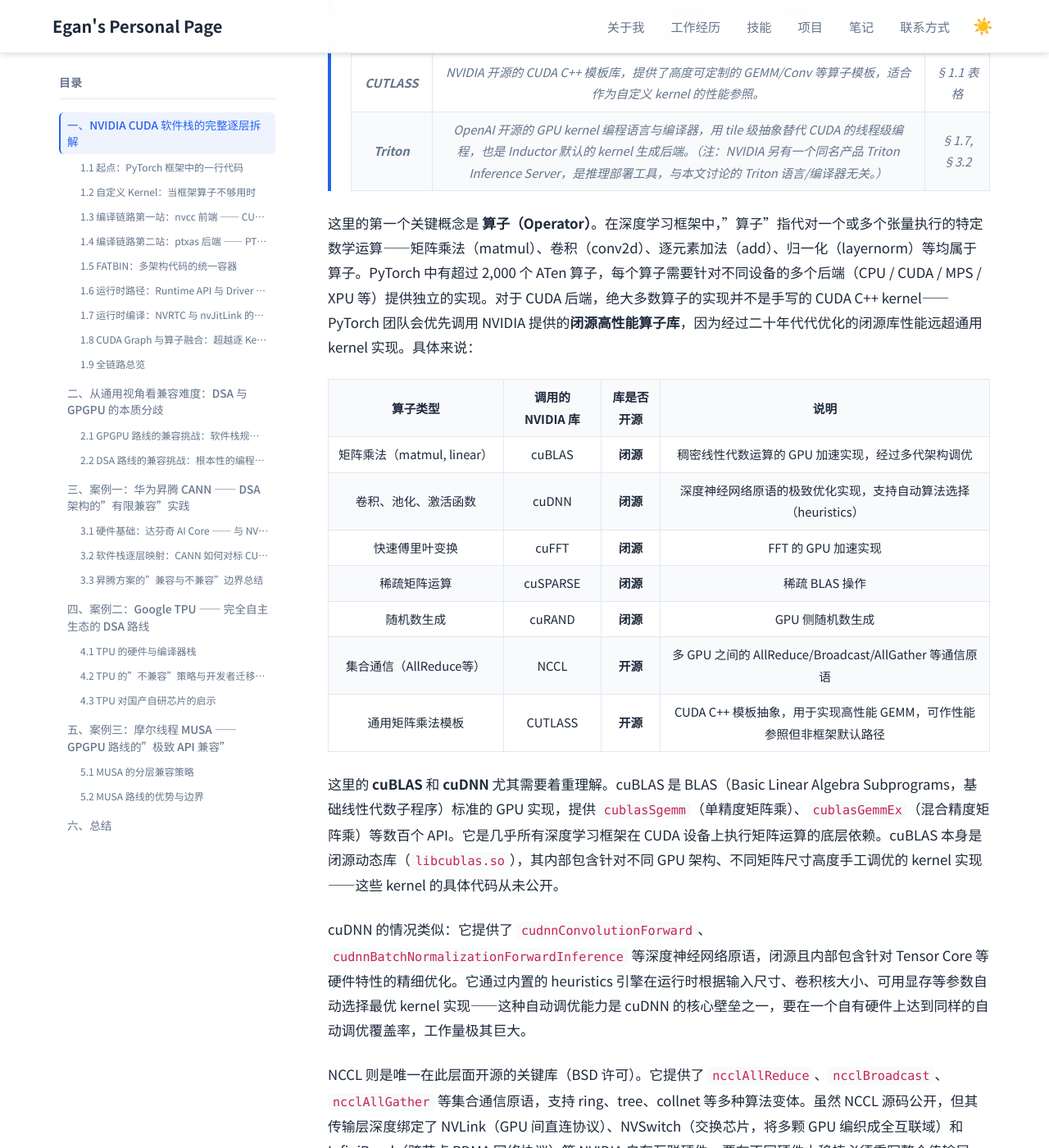
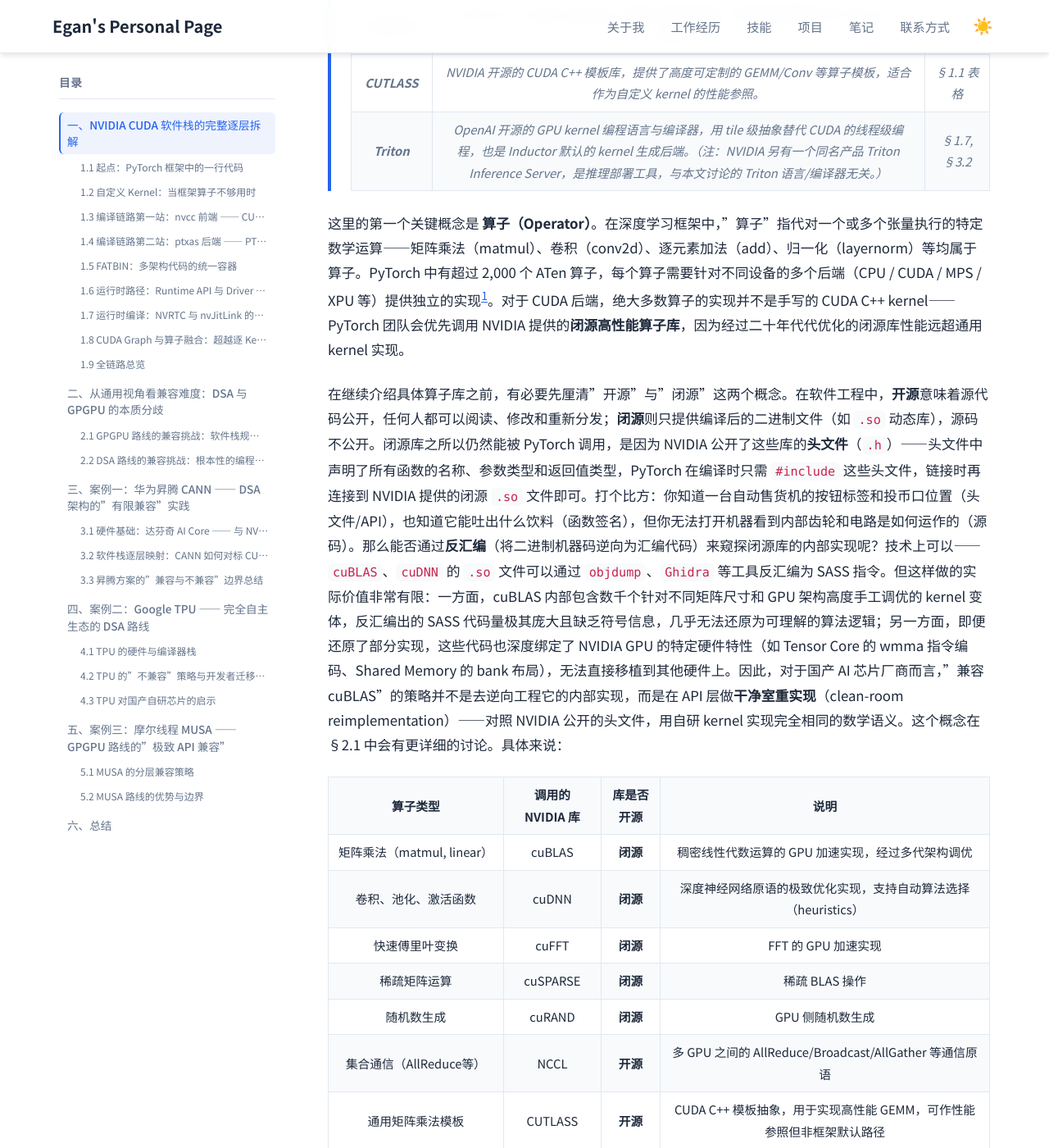
Before and after one commit to Lejun-Hu/Lejun-Hu.github.io, a Jekyll site: the page built from _notes/2026-8-15-cuda-ecosystem-compatibility.md, in a window 1280 px wide and 1400 px high, scrolled down 2253 px. Shown: the whole window at 82% size. Built offline with Jekyll 4.4.1, drawn with Linux system fonts in a browser that asks for light colours; some of the changed text lies outside the part shown.

Commit message:
将闭源/开源说明改为正文段落, 添加MPS/XPU注释

```diff
--- a/_notes/2026-8-15-cuda-ecosystem-compatibility.md
+++ b/_notes/2026-8-15-cuda-ecosystem-compatibility.md
@@ -48,7 +48,11 @@ z = torch.matmul(x, y)
 > | **CUTLASS** | NVIDIA 开源的 CUDA C++ 模板库，提供了高度可定制的 GEMM/Conv 等算子模板，适合作为自定义 kernel 的性能参照。 | §1.1 表格 |
 > | **Triton** | OpenAI 开源的 GPU kernel 编程语言与编译器，用 tile 级抽象替代 CUDA 的线程级编程，也是 Inductor 默认的 kernel 生成后端。（注：NVIDIA 另有一个同名产品 Triton Inference Server，是推理部署工具，与本文讨论的 Triton 语言/编译器无关。） | §1.7, §3.2 |
 
-这里的第一个关键概念是 **算子（Operator）**。在深度学习框架中，"算子"指代对一个或多个张量执行的特定数学运算——矩阵乘法（matmul）、卷积（conv2d）、逐元素加法（add）、归一化（layernorm）等均属于算子。PyTorch 中有超过 2,000 个 ATen 算子，每个算子需要针对不同设备的多个后端（CPU / CUDA / MPS / XPU 等）提供独立的实现。对于 CUDA 后端，绝大多数算子的实现并不是手写的 CUDA C++ kernel——PyTorch 团队会优先调用 NVIDIA 提供的**闭源高性能算子库**，因为经过二十年代代优化的闭源库性能远超通用 kernel 实现。具体来说：
+这里的第一个关键概念是 **算子（Operator）**。在深度学习框架中，"算子"指代对一个或多个张量执行的特定数学运算——矩阵乘法（matmul）、卷积（conv2d）、逐元素加法（add）、归一化（layernorm）等均属于算子。PyTorch 中有超过 2,000 个 ATen 算子，每个算子需要针对不同设备的多个后端（CPU / CUDA / MPS / XPU 等）提供独立的实现[^1]。对于 CUDA 后端，绝大多数算子的实现并不是手写的 CUDA C++ kernel——PyTorch 团队会优先调用 NVIDIA 提供的**闭源高性能算子库**，因为经过二十年代代优化的闭源库性能远超通用 kernel 实现。
+
+[^1]: **MPS**（Metal Performance Shaders）是 Apple 为 M 系列芯片提供的 GPU 加速后端，在 PyTorch 中通过 `device="mps"` 调用，使 Mac 也能进行 GPU 训练/推理。**XPU** 是 Intel GPU 的后端标识，通过 Intel Extension for PyTorch（IPEX）支持 Intel 数据中心 GPU 和集显。
+
+在继续介绍具体算子库之前，有必要先厘清"开源"与"闭源"这两个概念。在软件工程中，**开源**意味着源代码公开，任何人都可以阅读、修改和重新分发；**闭源**则只提供编译后的二进制文件（如 `.so` 动态库），源码不公开。闭源库之所以仍然能被 PyTorch 调用，是因为 NVIDIA 公开了这些库的**头文件**（`.h`）——头文件中声明了所有函数的名称、参数类型和返回值类型，PyTorch 在编译时只需 `#include` 这些头文件，链接时再连接到 NVIDIA 提供的闭源 `.so` 文件即可。打个比方：你知道一台自动售货机的按钮标签和投币口位置（头文件/API），也知道它能吐出什么饮料（函数签名），但你无法打开机器看到内部齿轮和电路是如何运作的（源码）。那么能否通过**反汇编**（将二进制机器码逆向为汇编代码）来窥探闭源库的内部实现呢？技术上可以——`cuBLAS`、`cuDNN` 的 `.so` 文件可以通过 `objdump`、`Ghidra` 等工具反汇编为 SASS 指令。但这样做的实际价值非常有限：一方面，cuBLAS 内部包含数千个针对不同矩阵尺寸和 GPU 架构高度手工调优的 kernel 变体，反汇编出的 SASS 代码量极其庞大且缺乏符号信息，几乎无法还原为可理解的算法逻辑；另一方面，即便还原了部分实现，这些代码也深度绑定了 NVIDIA GPU 的特定硬件特性（如 Tensor Core 的 wmma 指令编码、Shared Memory 的 bank 布局），无法直接移植到其他硬件上。因此，对于国产 AI 芯片厂商而言，"兼容 cuBLAS"的策略并不是去逆向工程它的内部实现，而是在 API 层做**干净室重实现**（clean-room reimplementation）——对照 NVIDIA 公开的头文件，用自研 kernel 实现完全相同的数学语义。这个概念在 §2.1 中会有更详细的讨论。具体来说：
 
 | 算子类型 | 调用的 NVIDIA 库 | 库是否开源 | 说明 |
 |---------|-----------------|-----------|------|
```
